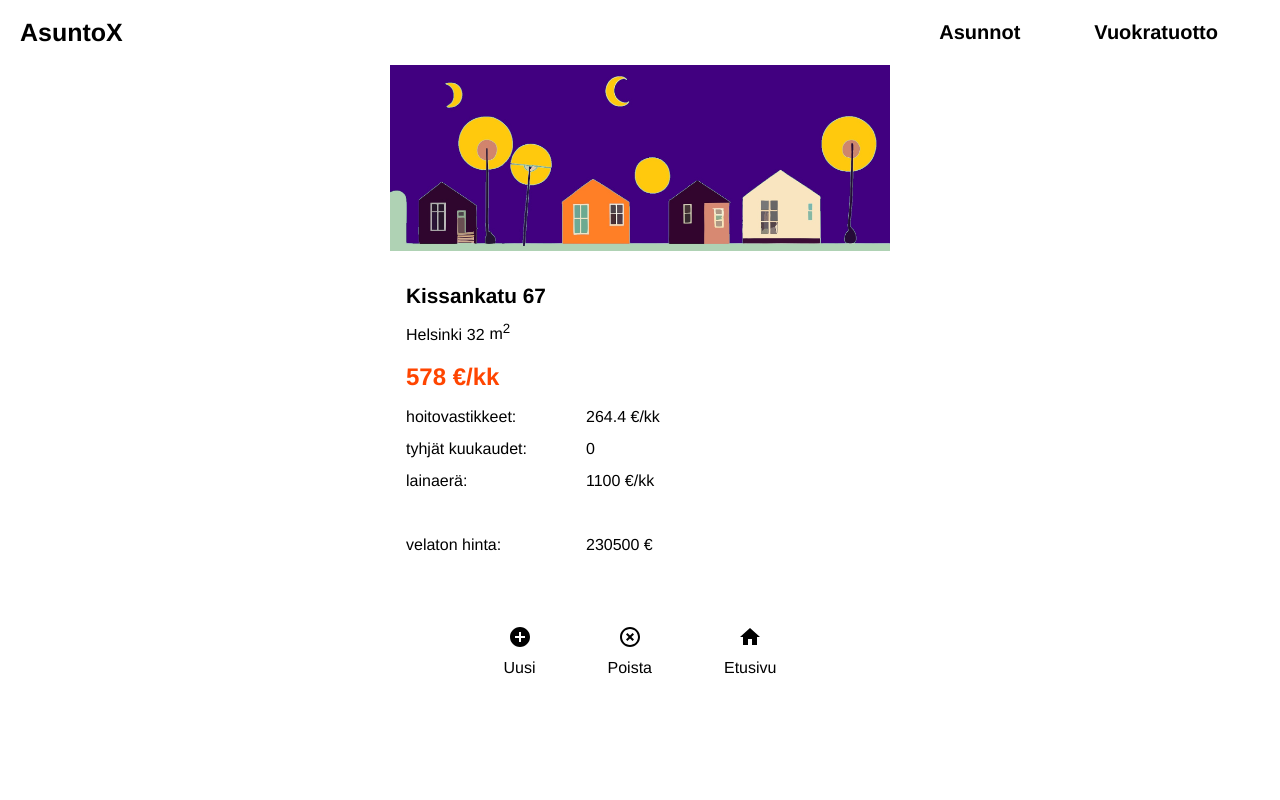
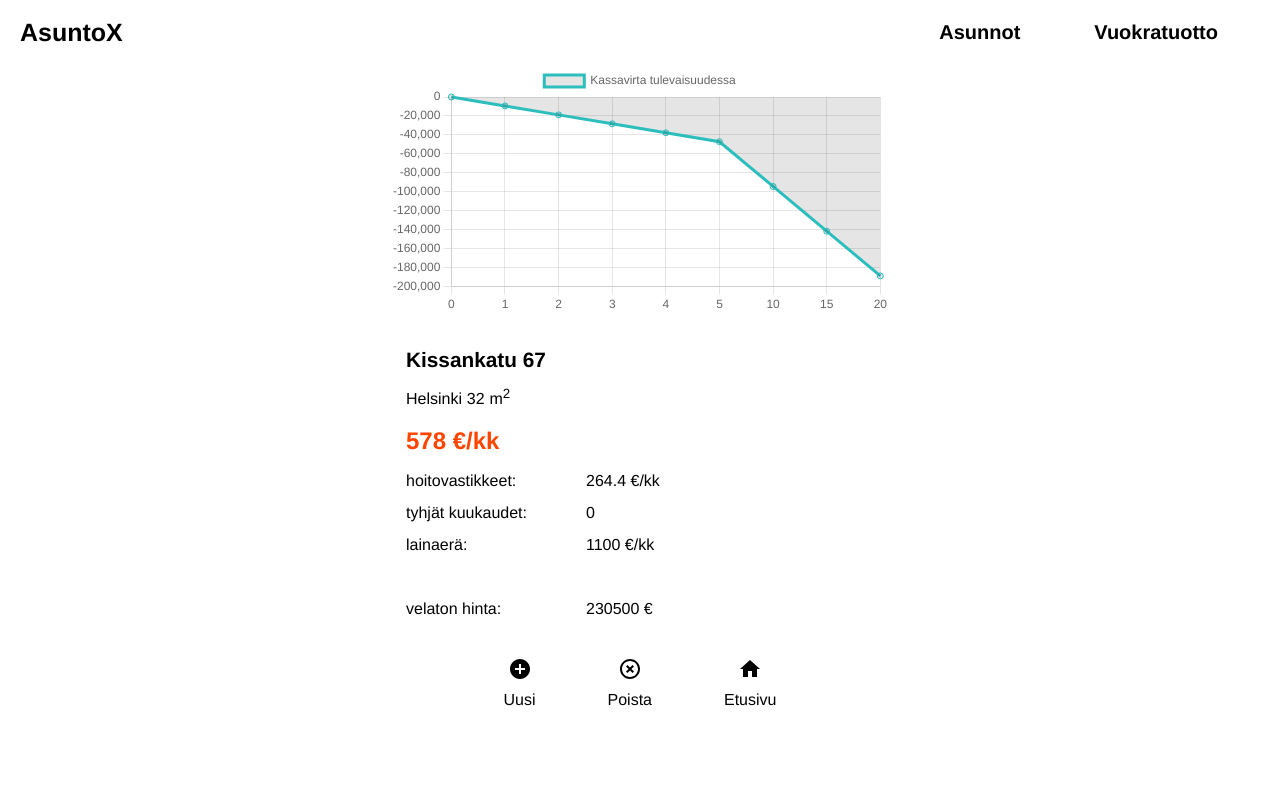
Before and after one commit to jpeipone/Rental-Property, a React (Create React App) app in the folder rental-property-app/: page /asunto/1 in a window 1280 px wide. Shown: the top 800 px of the page. Built offline with nearby package versions, Linux system fonts and the light colour scheme.

Commit message:
graph for cash flow

```diff
--- a/rental-property-app/package.json
+++ b/rental-property-app/package.json
@@ -10,8 +10,10 @@
     "@testing-library/jest-dom": "^5.17.0",
     "@testing-library/react": "^13.4.0",
     "@testing-library/user-event": "^13.5.0",
+    "chart.js": "^4.4.1",
     "firebase": "^10.7.1",
     "react": "^18.2.0",
+    "react-chartjs-2": "^5.2.0",
     "react-dom": "^18.2.0",
     "react-router-dom": "^6.18.0",
     "react-scripts": "5.0.1",
--- a/rental-property-app/src/components/pages/apartmentPage/ApartmentPage.css
+++ b/rental-property-app/src/components/pages/apartmentPage/ApartmentPage.css
@@ -62,7 +62,7 @@
   margin-left: auto;
   margin-right: auto;
   padding: 1rem;
-  margin-top: 3rem;
+  margin-top: 1rem;
   max-width: 280px;
   gap: 4.5em;
 }
--- a/rental-property-app/src/components/pages/apartmentPage/ApartmentPage.js
+++ b/rental-property-app/src/components/pages/apartmentPage/ApartmentPage.js
@@ -8,6 +8,9 @@ import { Link } from "react-router-dom";
 import "./ApartmentPage.css";
 import { Diversity1TwoTone } from "@mui/icons-material";
 import CalculateApartmentRenovationTotal from "../../algos/CalculateApartmentRenovationTotal";
+import { Line } from "react-chartjs-2";
+import { Chart as ChartJS } from "chart.js/auto";
+import { Chart } from "react-chartjs-2";
 
 const ApartmentPage = () => {
   const { UIDinvestor, setUserdata, setPortfolioUser, logged, userdata } =
@@ -16,6 +19,9 @@ const ApartmentPage = () => {
   const [apartmentDetails, setApartmentDetails] = useState([]);
   const [showApartment, setShowApartment] = useState(true);
   const [renovationTotal, setRenovationTotal] = useState("");
+
+  //kassavirta
+  const [cashFlow, setCashFlow] = useState(0);
 
   let { apartmentID } = useParams();
 
@@ -49,10 +55,33 @@ const ApartmentPage = () => {
     }
   };
 
+  //Chart line
+  const years = [0, 1, 2, 3, 4, 5, 10, 15, 20];
+  let data = {
+    labels: [0, 1, 2, 3, 4, 5, 10, 15, 20],
+    datasets: [
+      {
+        label: "Kassavirta tulevaisuudessa",
+        data: years.map(
+          (year) =>
+            (apartmentDetails[0]?.monthlyRevenue -
+              apartmentDetails[0]?.monthlyMaintenanceCharge -
+              apartmentDetails[0]?.loanMonthlyCost) *
+            12 *
+            year
+        ),
+        fill: true,
+        borderColor: "rgba(44, 189, 189, 1)",
+      },
+    ],
+  };
+
   return (
     <div className="apartment-page">
-      <img src="../images/apa.jpg" alt="rental" />
+      {/*  <img src="../images/apa.jpg" alt="rental" /> */}
 
+      {/* Graph */}
+      <Line data={data} />
       <div className="info-container">
         {!showApartment && <div className="address__apartment">Poistettu</div>}
         <div className="address__apartment">{apartmentDetails[0]?.address}</div>
```
Also changed, not shown: 1 other file (tests, documents, lock files or other folders).
